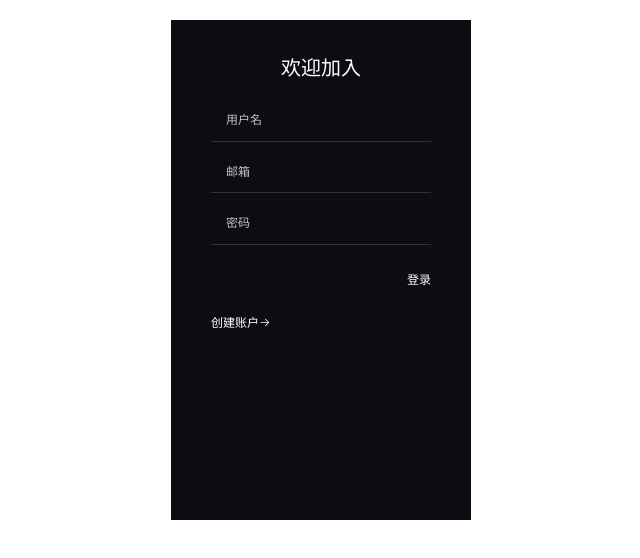
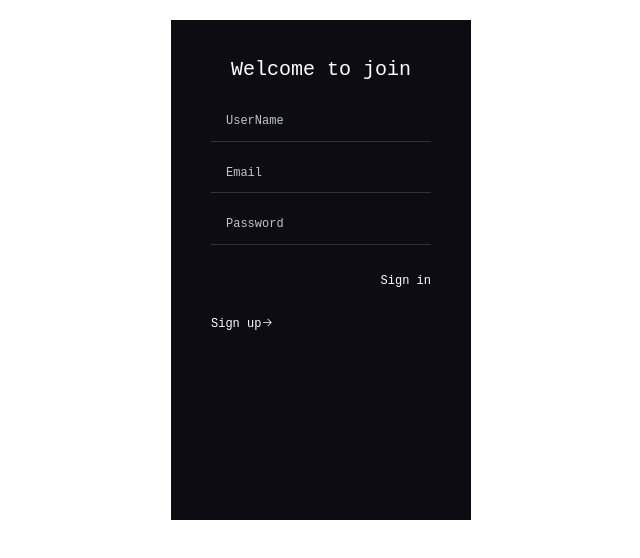
Before and after one commit to gavln-official/client, a Vue app: page /register in a window 1280 px wide. Shown: the top 558 px of the page, without its empty margins (169-809 px from the left). Built offline with nearby package versions, Linux system fonts and the light colour scheme.

Commit message:
register i18n

```diff
--- a/package.json
+++ b/package.json
@@ -19,6 +19,7 @@
     "normalize.css": "^8.0.1",
     "nprogress": "^0.2.0",
     "vue": "^2.6.10",
+    "vue-i18n": "^8.15.0",
     "vue-router": "^3.1.3",
     "vuex": "^3.1.1"
   },
--- a/src/localization/en.lang.js
+++ b/src/localization/en.lang.js
@@ -1,12 +1,21 @@
 export default {
     welcomeBack: 'Welcome back',
+    welcomeJoin: 'Welcome to join',
     service: 'Service',
     privacy: 'Privacy',
     signUp: 'Sign up',
     signIn: 'Sign in',
     regist: 'Regist',
+    userName: 'UserName',
+    email: 'Email',
     forgotPassword: 'Forgot password?',
     userNameOrEmail: 'Username or Email',
-    password: 'password',
+    password: 'Password',
     introduce: 'Introduce',
+    enterPassword: 'Please enter your password',
+    enterEmailAddress: 'Please enter email address',
+    enterUserName: 'Please enter user name',
+    passwordFormatInvalid: 'Password format invalid',
+    enterCorrectEmailAddress: 'Please enter the correct email address',
+    successLogin: 'Success login'
 }
--- a/src/localization/zh.lang.js
+++ b/src/localization/zh.lang.js
@@ -1,12 +1,21 @@
 export default {
     welcomeBack: '欢迎回来',
+    welcomeJoin: '欢迎加入',
     service: '服务',
     privacy: '隐私',
     signUp: '去注册',
     signIn: '登录账户',
     regist: '注册',
+    userName: '用户名',
+    email: '邮箱',
     forgotPassword: '忘记密码？',
     userNameOrEmail: '用户名/邮箱',
     password: '密码',
     introduce: '介绍',
+    enterPassword: '请输入密码',
+    enterEmailAddress:'请输入邮箱地址',
+    enterUserName:'请输入用户名',
+    passwordFormatInvalid: '密码格式无效',
+    enterCorrectEmailAddress:'请输入正确的邮箱地址',
+    successLogin:'登录成功'
 }
--- a/src/page/login/Login.vue
+++ b/src/page/login/Login.vue
@@ -86,7 +86,7 @@ export default {
 
       .title {
         text-align: center;
-        padding-top: 20px;
+        padding-top: 60px;
         padding-bottom: 20px;
         color: #ffffff;
         font-size: 20px;
@@ -107,7 +107,7 @@ export default {
         .logonInfo {
           color: #ffffff;
           font-size: 12px;
-          margin-top: 30px;
+          margin-top: 40px;
           cursor: pointer;
         }
         .logonInfo {
--- a/src/page/register/Register.vue
+++ b/src/page/register/Register.vue
@@ -1,81 +1,87 @@
 <template>
   <div class="main">
     <div class="login">
-            <h2 class="title">欢迎加入</h2>
+      <h2 class="title">{{$t('welcomeJoin')}}</h2>
       <div class="loginForm">
         <el-form :model="registerForm" ref="registerForm" class="demo-dynamic" :rules="rules">
           <el-form-item prop="userName">
-                        <el-input placeholder="用户名" type="text" v-model="registerForm.userName"/>
+            <el-input :placeholder="$t('userName')" type="text" v-model="registerForm.userName" />
           </el-form-item>
           <el-form-item prop="email">
-                        <el-input placeholder="邮箱" type="text" v-model="registerForm.email"/>
+            <el-input :placeholder="$t('email')" type="text" v-model="registerForm.email" />
           </el-form-item>
           <el-form-item prop="password">
-                        <el-input placeholder="密码"
+            <el-input
+              :placeholder="$t('password')"
               type="password"
               v-model="registerForm.password"
-                                  :show-password="true"/>
+              :show-password="true"
+            />
           </el-form-item>
         </el-form>
         <p class="logonInfo">
-                    <!--                    <span class="forgetPassword">忘记密码?</span>-->
-                    <span @click="login('registerForm')">登录</span>
+          <router-link to="/login" tag="span">{{$t('signIn')}}</router-link>
         </p>
         <p class="goLogin">
-                    <span>创建账户</span>
+          <span>{{$t('signUp')}}</span>
           <i class="el-icon-right"></i>
         </p>
       </div>
-
     </div>
     <div class="animation"></div>
   </div>
 </template>
 
 <script>
-  import regApi from '@/api/register'
+import regApi from "@/api/register";
 export default {
   data() {
     const validatePass = (rule, value, callback) => {
-        const reg = /^(?![0-9]+$)(?![a-zA-Z]+$)[0-9A-Za-z]{8,18}$/
-        if (value === '') {
-          callback(new Error('请输入密码'))
+      const reg = /^(?![0-9]+$)(?![a-zA-Z]+$)[0-9A-Za-z]{8,18}$/;
+      if (value === "") {
+        callback(new Error(this.$t("enterPassword")));
       } else if (reg.test(value)) {
-          callback(regApi.register(this.registerForm))
+        callback(regApi.register(this.registerForm));
       } else {
-          callback(new Error('密码输入格式不对'))
+        callback(new Error(this.$t("passwordFormatInvalid")));
       }
-
-      }
+    };
     return {
       registerForm: {
-          userName: '',
-          email: '',
-          password: ''
+        userName: "",
+        email: "",
+        password: ""
       },
       rules: {
-          password: [
-            {validator: validatePass, trigger: 'blur'}
-          ],
+        password: [{ validator: validatePass, trigger: "blur" }],
         email: [
-            {required: true, message: '请输入邮箱地址', trigger: 'blur'},
-            {type: 'email', message: '请输入正确的邮箱地址', trigger: ['blur', 'change']}
+          {
+            required: true,
+            message: this.$t("enterEmailAddress"),
+            trigger: "blur"
+          },
+          {
+            type: "email",
+            message: this.$t("enterCorrectEmailAddress"),
+            trigger: ["blur", "change"]
+          }
         ],
         userName: [
-            {required: true, message: '请输入用户名', trigger: 'blur'}
+          { required: true, message: this.$t("enterUserName"), trigger: "blur" }
         ]
       }
-      }
+    };
   },
   methods: {
     login(formName) {
-        this.$refs[formName].validate((valid) => {
-          if (valid) this.$message({message: '登录成功', type: 'success'})
-          return false
-        })
+      this.$refs[formName].validate(valid => {
+        if (valid)
+          this.$message({ message: this.$t("successLogin"), type: "success" });
+        return false;
+      });
     }
   }
-  }
+};
 </script>
 
 <style lang="scss" scoped>
@@ -87,7 +93,7 @@
 
   .login {
     width: 260px;
-            background: #0D0C12;
+    background: #0d0c12;
     height: 460px;
     padding: 20px;
 
@@ -111,14 +117,14 @@
         font-weight: 400;
         color: rgba(255, 255, 255, 1);
         font-size: 12px;
-
       }
 
       /deep/ .el-form-item {
         margin-bottom: 10px;
       }
 
-                .goLogin, .logonInfo {
+      .goLogin,
+      .logonInfo {
         color: #ffffff;
         font-size: 12px;
         margin-top: 30px;
@@ -137,5 +143,4 @@
     height: 600px;
   }
 }
-
 </style>
```
Also changed, not shown: 1 other file (tests, documents, lock files or other folders). Lines whose indentation alone changed are shown as unchanged.
